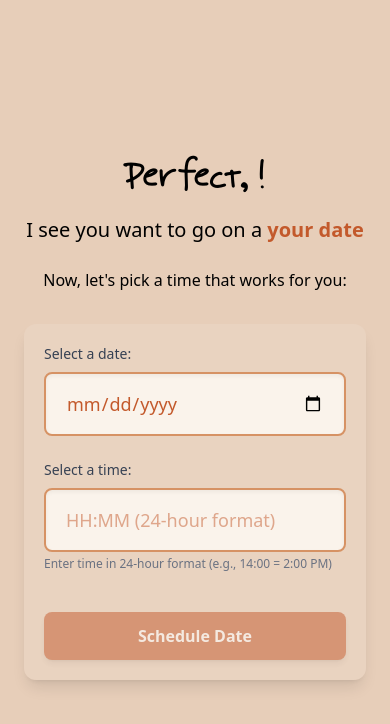
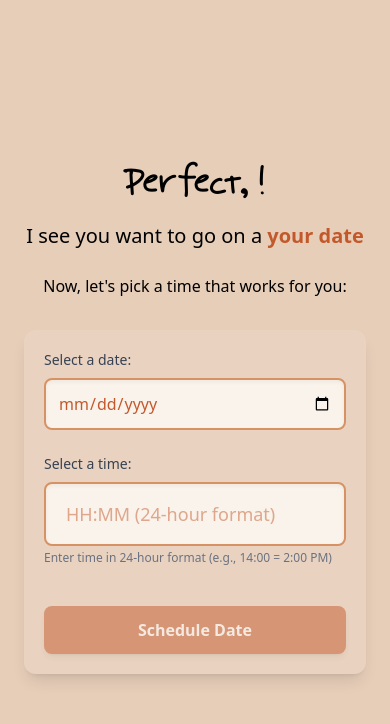
Before and after one commit to Jikunnn/Date-Scheduler, a Next.js app: page /dateSched in a window 390 px wide. Shown: the top 724 px of the page. Built offline with nearby package versions, Linux system fonts and the light colour scheme.

Commit message:
Fixed the dateSched part for mobile viewing

```diff
--- a/src/app/dateSched/page.tsx
+++ b/src/app/dateSched/page.tsx
@@ -76,8 +76,8 @@ function DateSchedulerContent() {
     value={selectedDate}
     onChange={(e) => setSelectedDate(e.target.value)}
     min={new Date().toISOString().split('T')[0]} // Prevent past dates
-                className="w-full px-5 py-4 rounded-lg bg-[#faf3eb] border-2 border-[#d69264]
-                          text-[#c3592b] font-medium text-lg
+    className="w-full px-3 py-3 sm:px-5 sm:py-4 rounded-lg bg-[#faf3eb] border-2 border-[#d69264]
+              text-[#c3592b] text-base sm:text-lg font-medium
               focus:outline-none focus:ring-2 focus:ring-[#c3592b] focus:border-transparent
               transition-all duration-300 cursor-pointer shadow-inner"
     required
```
Lines whose indentation alone changed are shown as unchanged.
